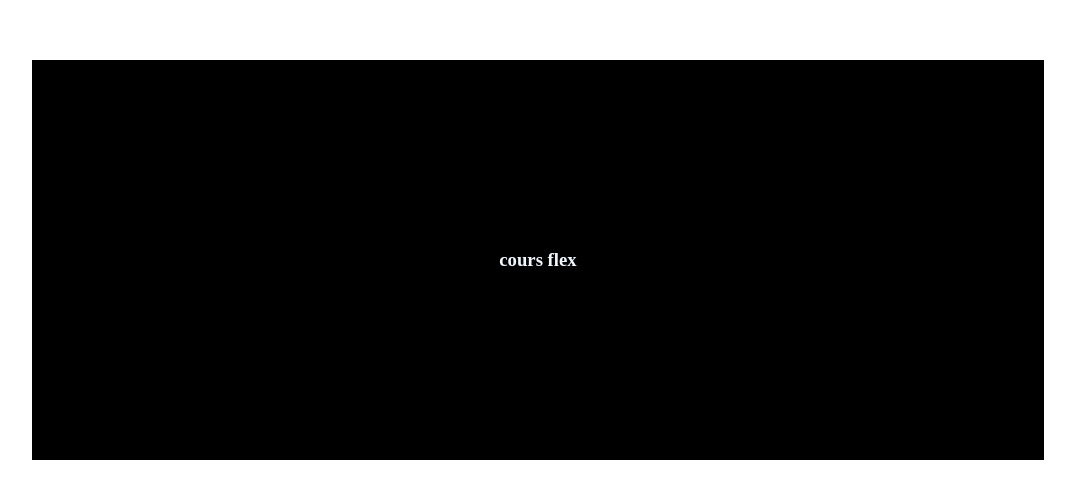
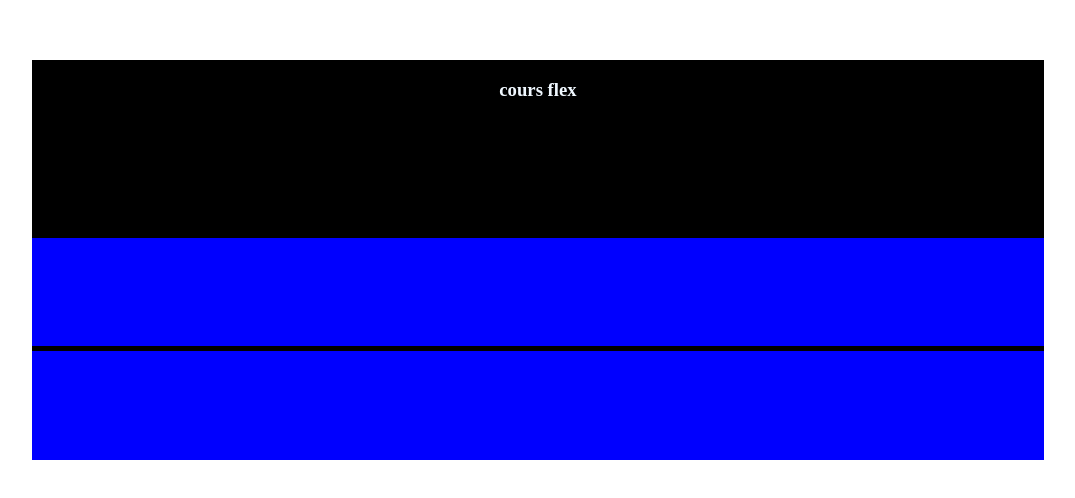
Before and after one commit to shervinsepehri/course_flex, a plain HTML site: page insex.html in a window 1280 px wide. Shown: the part 148-646 px from the top of the page, without its empty margins (102-1177 px from the left). Drawn offline with Linux system fonts and the light colour scheme.

Commit message:
secoundcommit

```diff
--- a/insex.html
+++ b/insex.html
@@ -21,13 +21,34 @@
             justify-content: center;
             align-items: center;
             text-align: center;
+            gap: 5px;
+            flex-direction: column;
+        }
+        .row{
+            width: 100%;
+            height: 100%;
+            background-color: blue;
+            display: flex;
+        }
+        .row1{
+            display: flex;
+            flex-direction: row;
+            align-items: center;
+            gap: 5px;
+            background-color: transparent;
+        }
+        .child{
+            gap: 5px;
+
+
         }
     </style>
 </head>
 <body>
     <div class="container">
         <h3>cours flex</h3>
-        <div class="row row1"></div>
+        <div class="row row1"><div class="child"></div>
+        <div class="child"></div></div>
         <div class="row row2"></div>
         <div class="row row3"></div>
     </div>
```
